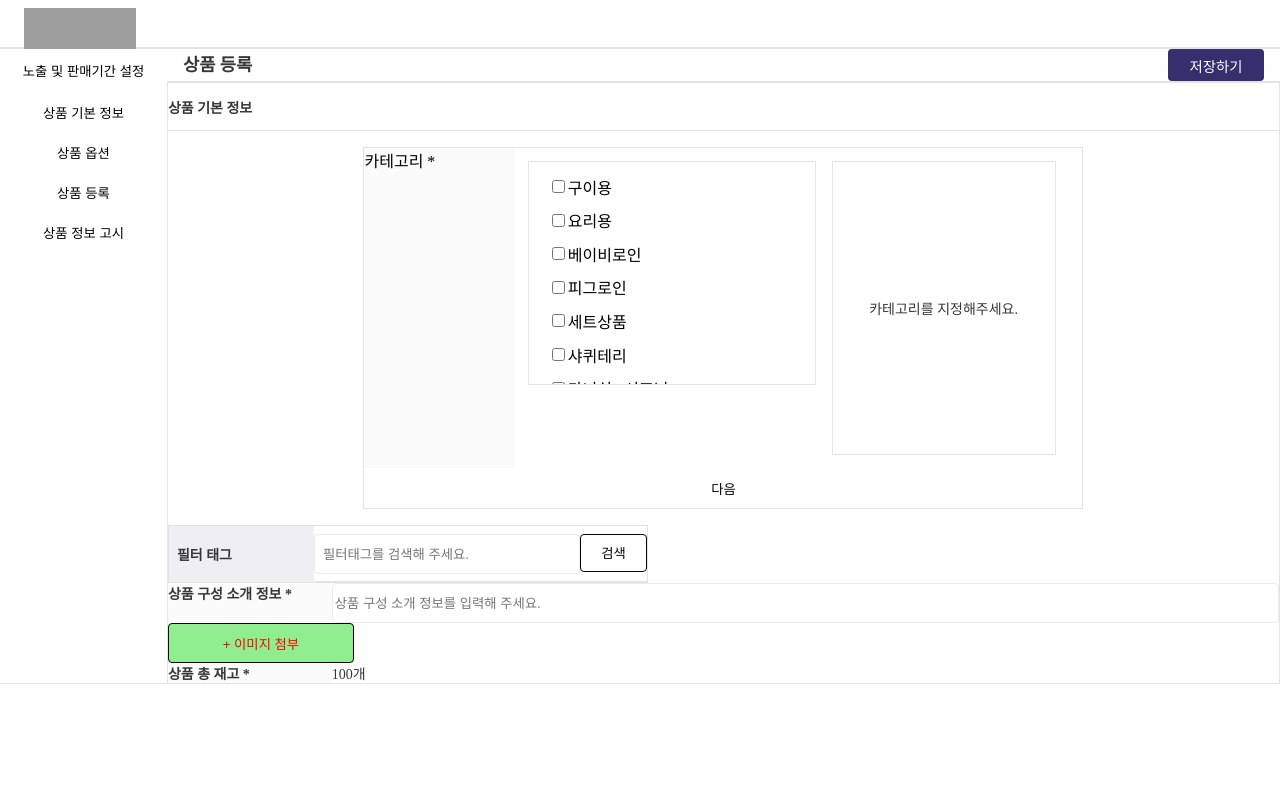
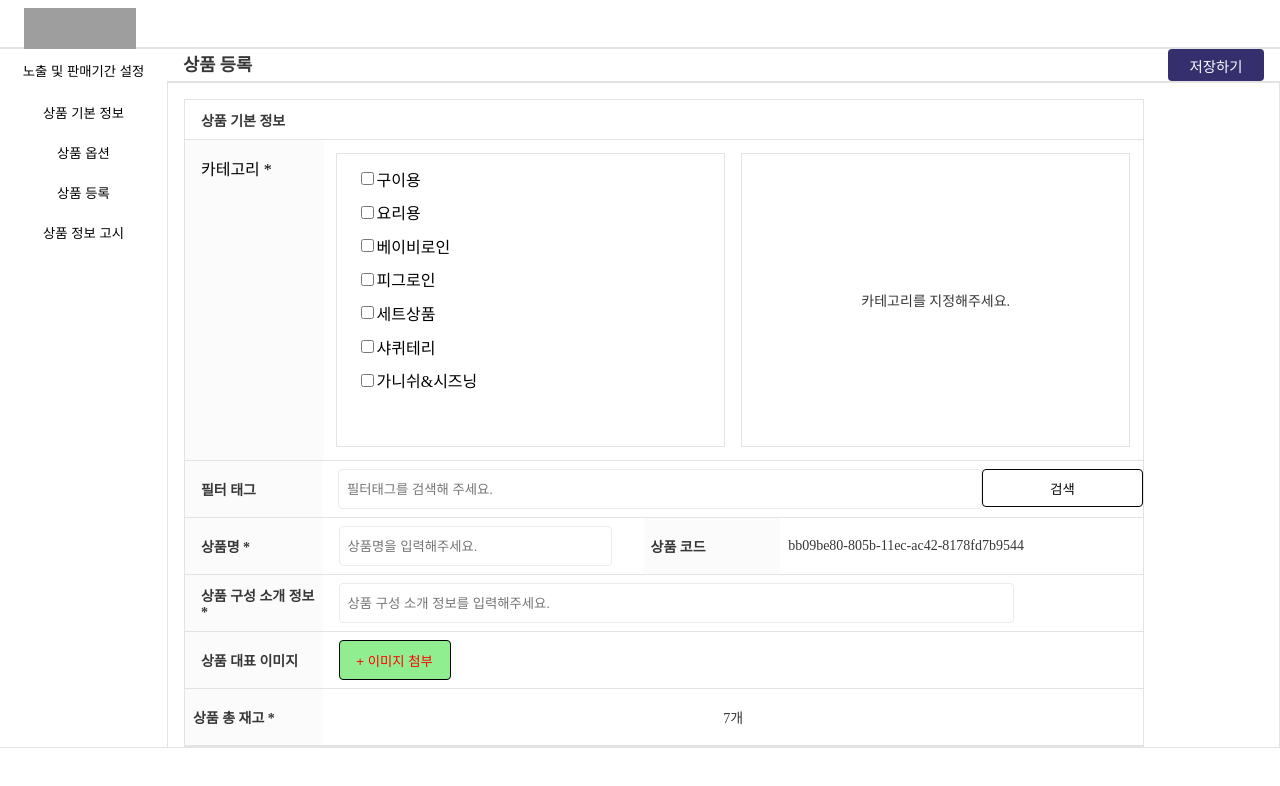
Before and after one commit to wanted-luckyzzang/wanted-product-registration, a React (Create React App) app: page /basicinfo in a window 1280 px wide. Shown: the top 786 px of the page. Built offline with nearby package versions, Linux system fonts and the light colour scheme; grey boxes are pictures that could not be loaded.

Commit message:
style: bascicInfo 컴포넌트 style 추가

```diff
--- a/src/components/Category.js
+++ b/src/components/Category.js
@@ -1,7 +1,6 @@
 import React, { useState, useCallback } from 'react';
 import { Grid, Text, Button } from 'common';
 import { bg, border } from 'styles/palette';
-import { Link } from 'react-router-dom';
 import CATEGORY from 'utils/categoryData';
 
 const Category = () => {
@@ -24,17 +23,28 @@ const Category = () => {
   );
 
   return (
-    <Grid width='45rem' margin='1rem auto' border isFlex column>
-      <Grid isFlex height='20rem'>
-        <Grid width='12rem' bg={bg.field}>
+    <Grid isFlex column borderBottom>
+      <Grid isFlex height="20rem">
+        <Grid width="10rem" bg={bg.field} padding="1rem 0 0 1rem">
           카테고리 *
         </Grid>
-        <Grid isFlex padding='0.8rem'>
-          <Grid width='18rem' height='14rem' border padding='0.8rem 1.2rem' margin='0 1rem 0 0' scrollY>
+        <Grid isFlex padding="0.8rem">
+          <Grid
+            width="50%"
+            border
+            padding="0.8rem 1.2rem"
+            margin="0 1rem 0 0"
+            scrollY
+          >
             {CATEGORY.map((item, idx) => {
               return (
-                <Grid key={idx} isFlex align='center' margin='0 0 0.6rem'>
-                  <input id='check' type='checkbox' value={item} onChange={(e, item) => checkHandler(e, item)} />
+                <Grid key={idx} isFlex align="center" margin="0 0 0.6rem">
+                  <input
+                    id="check"
+                    type="checkbox"
+                    value={item}
+                    onChange={(e, item) => checkHandler(e, item)}
+                  />
                   {item}
                 </Grid>
               );
@@ -42,11 +52,15 @@ const Category = () => {
           </Grid>
 
           {selectedTag.length > 0 ? (
-            <Grid width='13rem' padding='0.8rem 1.2rem' border scrollY>
+            <Grid width="50%" padding="0.8rem 1.2rem" border scrollY>
               {selectedTag.map((item, idx) => {
                 return (
-                  <Grid key={idx} isFlex align='center' margin='0 0 0.6rem'>
-                    <Button _onClick={() => onDeleteTag(item)} border={border.button} bg={bg.category}>
+                  <Grid key={idx} isFlex align="center" margin="0 0 0.6rem">
+                    <Button
+                      _onClick={() => onDeleteTag(item)}
+                      border={border.button}
+                      bg={bg.category}
+                    >
                       {item} X
                     </Button>
                   </Grid>
@@ -54,15 +68,20 @@ const Category = () => {
               })}
             </Grid>
           ) : (
-            <Grid width='14rem' padding='0.8rem 1.2rem' border scrollY isFlex justify='center' align='center'>
+            <Grid
+              width="50%"
+              padding="0.8rem 1.2rem"
+              border
+              scrollY
+              isFlex
+              justify="center"
+              align="center"
+            >
               <Text>카테고리를 지정해주세요.</Text>
             </Grid>
           )}
         </Grid>
       </Grid>
-      <Button>
-        <Link to='/period'>다음</Link>
-      </Button>
     </Grid>
   );
 };
--- a/src/components/FilterTag/FilterTag.js
+++ b/src/components/FilterTag/FilterTag.js
@@ -31,20 +31,20 @@ const FilterTag = () => {
   }, []);
 
   return (
-    <Grid isFlex border width="30rem">
-      <Grid width="13rem">
+    <Grid isFlex borderBottom>
+      <Grid width="10rem">
         <Grid
-          bg={bg.category}
+          bg={bg.field}
           height="3.5rem"
           isFlex
           align="center"
-          padding="0 0 0 .5rem"
+          padding="0 0 0 1rem"
         >
           <Text bold>필터 태그</Text>
         </Grid>
       </Grid>
       <Grid isFlex column position="relative">
-        <Grid isFlex height="3.5rem" borderBottom padding=".5rem 0 0 0">
+        <Grid isFlex height="3.5rem" padding=".5rem 0 0 1rem">
           <Input
             placeholder="필터태그를 검색해 주세요."
             width="80%"
--- /dev/null
+++ b/src/components/ProductImage.js
@@ -0,0 +1,26 @@
+import React from 'react';
+import { Grid, Text } from 'common';
+import { bg } from 'styles/palette';
+import ImageUpload from './ImageUpload';
+
+const ProductImage = () => {
+  return (
+    <Grid isFlex borderBottom>
+      <Grid
+        width="8.6rem"
+        bg={bg.field}
+        height="3.5rem"
+        isFlex
+        align="center"
+        padding="0 0 0 1rem"
+      >
+        <Text bold>상품 대표 이미지</Text>
+      </Grid>
+      <Grid isFlex width="20rem" height="3.5rem" padding=".5rem 0 0 1rem">
+        <ImageUpload />
+      </Grid>
+    </Grid>
+  );
+};
+
+export default ProductImage;
--- a/src/components/ProductInfo.js
+++ b/src/components/ProductInfo.js
@@ -8,19 +8,18 @@ const ProductName = () => {
   const PRODUCT_ID = v1();
   return (
     <>
-      <Grid isFlex border>
-        <Grid width="13rem">
+      <Grid isFlex borderBottom>
         <Grid
-            bg={bg.category}
+          width="8.6rem"
+          bg={bg.field}
           height="3.5rem"
           isFlex
           align="center"
-            padding="0 0 0 .5rem"
+          padding="0 0 0 1rem"
         >
           <Text bold>상품명 *</Text>
         </Grid>
-        </Grid>
-        <Grid isFlex width="20rem" height="3.5rem" padding=".5rem 0 0 0">
+        <Grid isFlex width="20rem" height="3.5rem" padding=".5rem 0 0 1rem">
           <Input
             placeholder="상품명을 입력해주세요."
             width="90%"
@@ -29,8 +28,8 @@ const ProductName = () => {
           />
         </Grid>
         <Grid
-          bg={bg.category}
-          width="13rem"
+          bg={bg.field}
+          width="8.6rem"
           height="3.5rem"
           isFlex
           align="center"
@@ -42,19 +41,19 @@ const ProductName = () => {
           <Text>{PRODUCT_ID}</Text>
         </Grid>
       </Grid>
-      <Grid isFlex border>
-        <Grid width="20%">
+      <Grid isFlex borderBottom>
+        <Grid width="8.6rem">
           <Grid
-            bg={bg.category}
+            bg={bg.field}
             height="3.5rem"
             isFlex
             align="center"
-            padding="0 0 0 .5rem"
+            padding="0 0 0 1rem"
           >
             <Text bold>상품 구성 소개 정보 *</Text>
           </Grid>
         </Grid>
-        <Grid isFlex width="80%" height="3.5rem" padding=".5rem 0 0 0">
+        <Grid isFlex width="80%" height="3.5rem" padding=".5rem 0 0 1rem">
           <Input
             placeholder="상품 구성 소개 정보를 입력해주세요."
             width="90%"
@@ -67,4 +66,4 @@ const ProductName = () => {
   );
 };
 
-export default React.memo(ProductName);
+export default ProductName;
--- a/src/components/ProductRest.js
+++ b/src/components/ProductRest.js
@@ -4,10 +4,11 @@ import { bg } from 'styles/palette';
 
 const ProductRest = () => {
   return (
-    <Grid isFlex border>
-      <Grid width="20%">
+    <Grid isFlex borderBottom>
+      <Grid>
         <Grid
-          bg={bg.category}
+          width="8.6rem"
+          bg={bg.field}
           height="3.5rem"
           isFlex
           align="center"
@@ -29,4 +30,4 @@ const ProductRest = () => {
   );
 };
 
-export default React.memo(ProductRest);
+export default ProductRest;
--- a/src/pages/BasicInfo.js
+++ b/src/pages/BasicInfo.js
@@ -1,41 +1,30 @@
 import React from 'react';
 import Category from 'components/Category';
 import FilterTag from 'components/FilterTag/FilterTag';
-import ImageUpload from 'components/ImageUpload';
-import { Grid, Input, Text } from 'common';
-import { bg } from 'styles/palette';
+import { Grid, Text } from 'common';
+import { ProductInfo, ProductRest } from 'components';
+import ProductImage from 'components/ProductImage';
 
-const BasicInfo = (props) => {
+const BasicInfo = () => {
   return (
-    <>
-      <Grid border>
-        <Grid height='3rem' isFlex align='center' borderBottom>
+    <Grid border>
+      <Grid width="60rem" border margin="1rem 0 0 1rem">
+        <Grid
+          height="2.5rem"
+          isFlex
+          align="center"
+          borderBottom
+          padding="0 0 0 1rem"
+        >
           <Text bold>상품 기본 정보</Text>
         </Grid>
         <Category />
         <FilterTag />
-
-        <Grid isFlex>
-          <Grid width='12rem' bg={bg.field}>
-            <Text bold>상품 구성 소개 정보 *</Text>
-          </Grid>
-          <Grid>
-            <Input placeholder='상품 구성 소개 정보를 입력해 주세요.' />
-          </Grid>
-        </Grid>
-
-        <ImageUpload />
-
-        <Grid isFlex>
-          <Grid width='12rem' bg={bg.field}>
-            <Text bold>상품 총 재고 *</Text>
-          </Grid>
-          <Grid>
-            <Text>100개</Text>
-          </Grid>
-        </Grid>
+        <ProductInfo />
+        <ProductImage />
+        <ProductRest />
       </Grid>
-    </>
+    </Grid>
   );
 };
 
```
Lines whose indentation alone changed are shown as unchanged.
